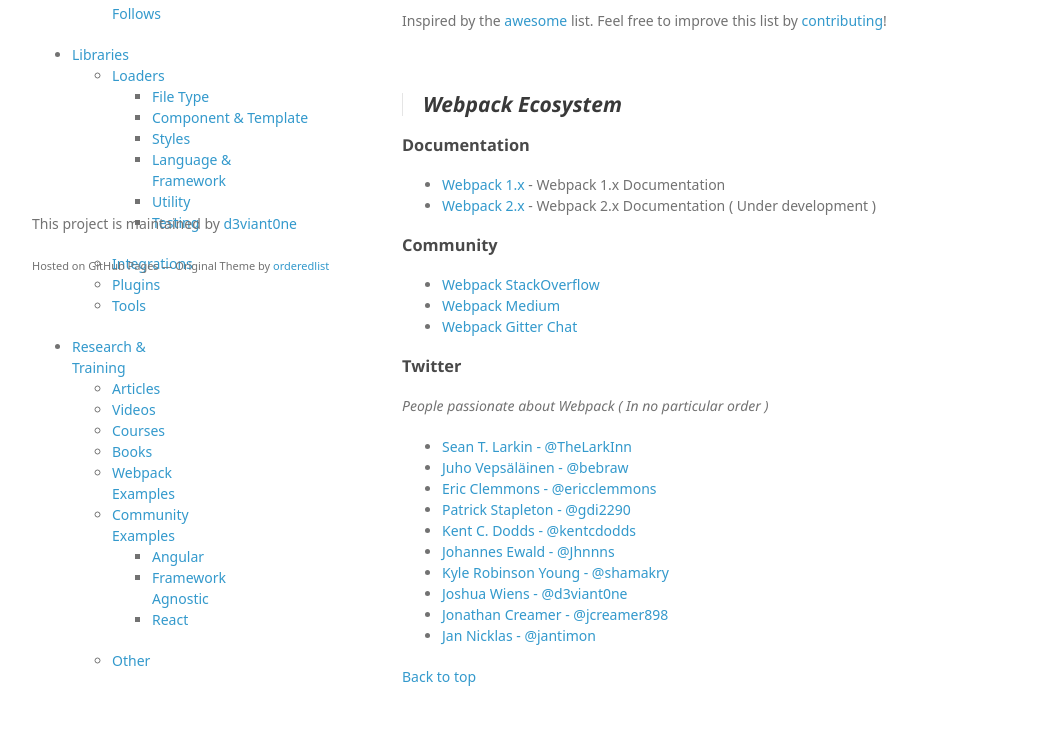
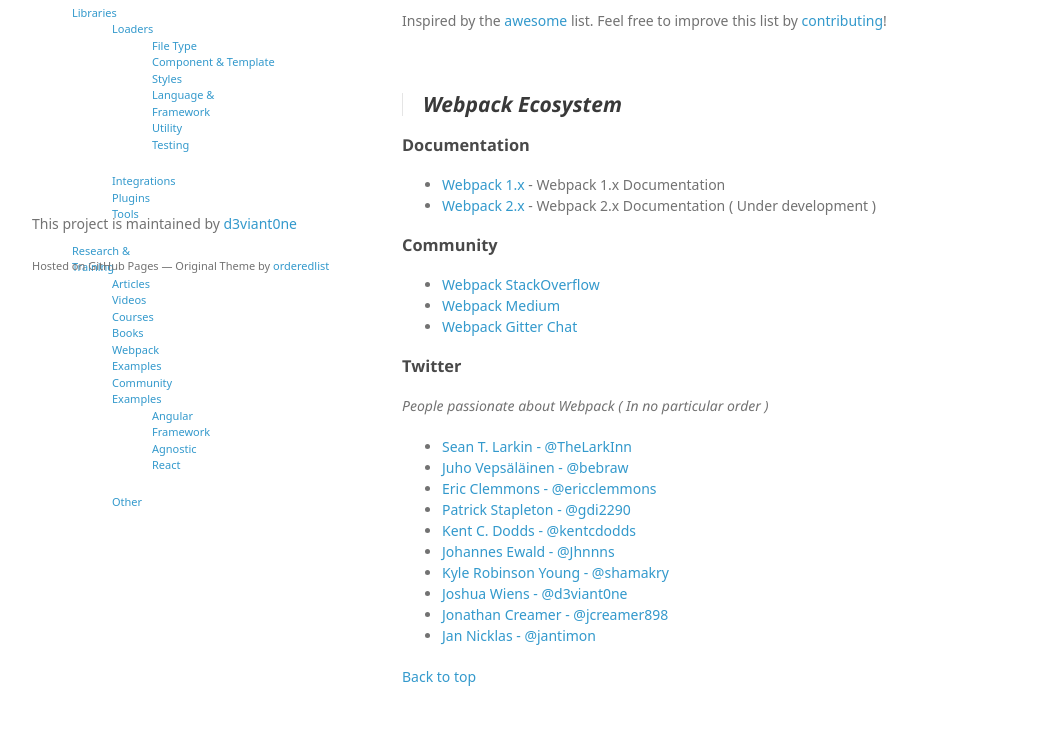
Before and after one commit to webpack-contrib/awesome-webpack, a website: page index.html in a window 1280 px wide. Shown: the part 455-1197 px from the top of the page, without its empty margins (26-1067 px from the left). Drawn offline with Linux system fonts and the light colour scheme; a web font is replaced by a local one.

Commit message:
Layout tweaks

```diff
--- a/stylesheets/styles.css
+++ b/stylesheets/styles.css
@@ -164,7 +164,7 @@
   -webkit-font-smoothing:subpixel-antialiased;
 }
 
-header div ul {
+header ul {
   list-style:none;
   font-size:11px;
 }
```
